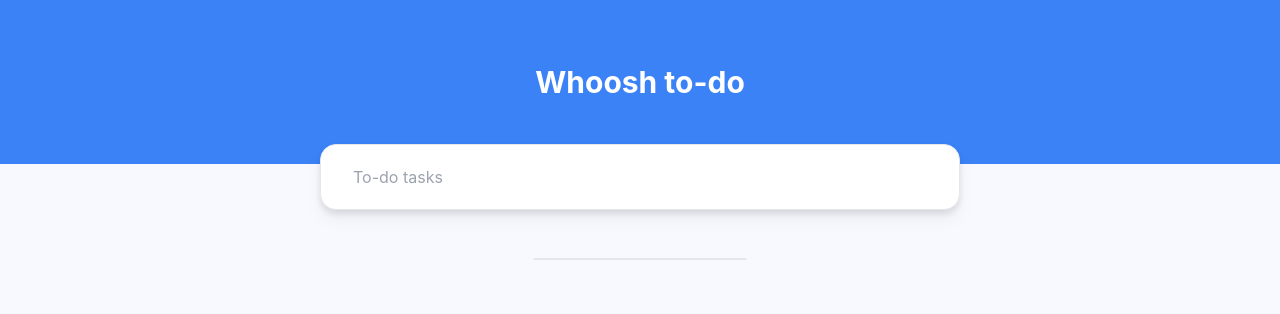
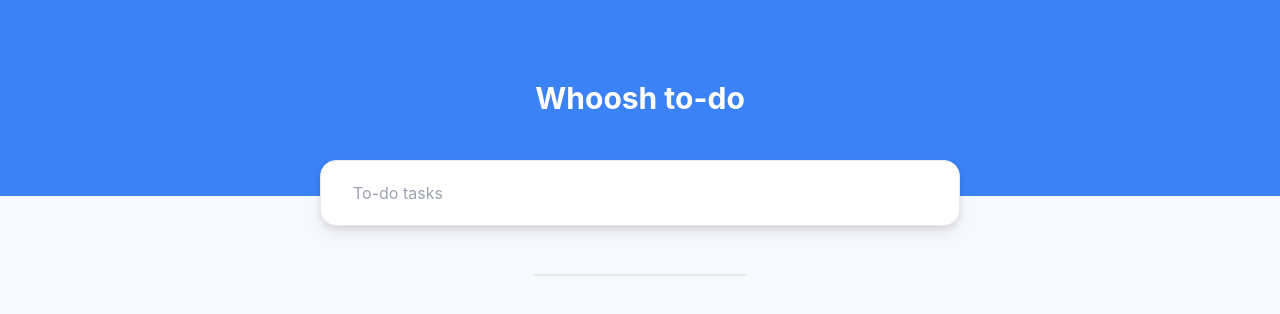
Before and after one commit to D3nic33/to-do-app, a React (Create React App) app: page / in a window 1280 px wide. Shown: the top 314 px of the page. Built offline with nearby package versions, Linux system fonts and the light colour scheme.

Commit message:
fix to-do input on header and body

```diff
--- a/src/Header/Header.js
+++ b/src/Header/Header.js
@@ -3,7 +3,7 @@ import React from 'react';
 class Header extends React.Component {
 	render(){
 		return(
-			<div className='bg-blue-500 px-2 py-16 absolute w-full'>
+			<div className='bg-blue-500 px-2 py-20 absolute w-full'>
 				<div className='flex justify-center'>
 					<h1 className='text-white font-bold text-3xl'>Whoosh to-do</h1>
 				</div>
--- a/src/Tasks/Tasks.js
+++ b/src/Tasks/Tasks.js
@@ -80,7 +80,7 @@ class HandleUserInput extends React.Component {
 
   render() {
     return (
-      <div className='flex flex-col justify-center w-full pt-36 absolute'>
+      <div className='flex flex-col justify-center w-full pt-40 absolute'>
           <form onSubmit={this.handleSubmit}>
               <div className='m-auto w-6/12'>
                 <input
```
